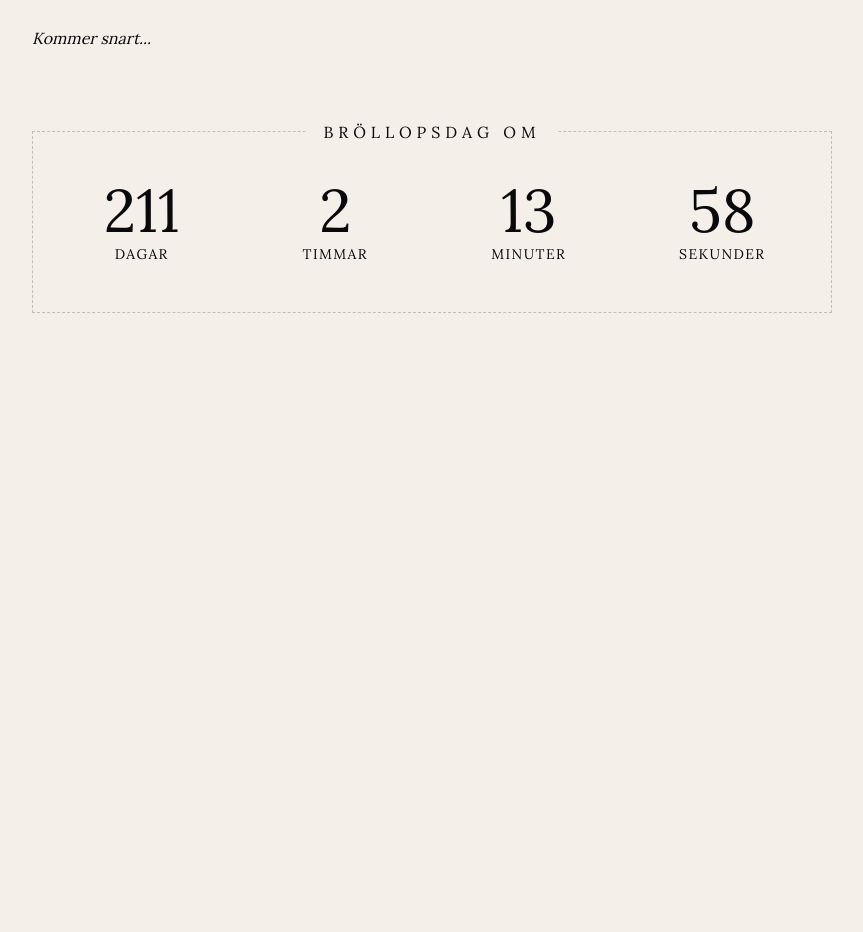
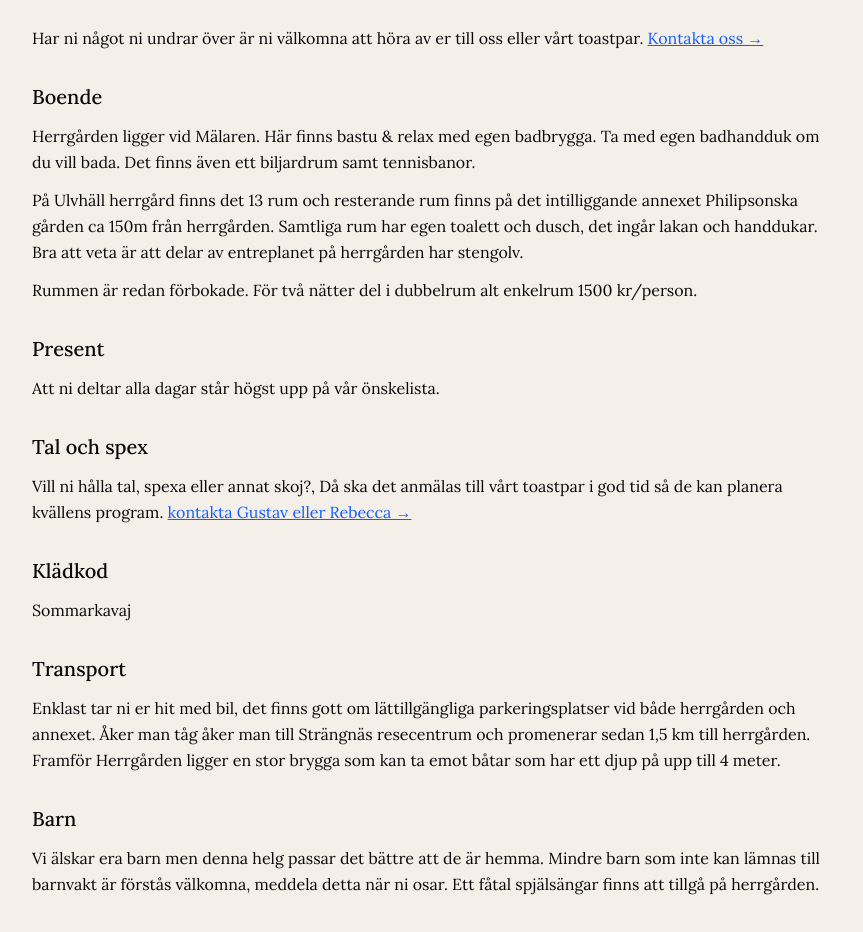
Before and after one commit to simonwallstrom/angelicaochnils, a Next.js app: page /info in a window 1280 px wide. Shown: the part 380-1312 px from the top of the page, without its empty margins (208-1071 px from the left). Before the commit the page ends 800 px from the top, so only its background shows below. Built offline with nearby package versions, Linux system fonts and the light colour scheme.

Commit message:
Added content to info-page

```diff
--- a/src/app/info/page.tsx
+++ b/src/app/info/page.tsx
@@ -1,9 +1,72 @@
+import Link from 'next/link'
+
 export default function Page() {
   return (
     <div className="overflow-hidden border-t border-black/10">
       <div className="">
         <h1 className="mt-6 text-3xl font-medium sm:mt-12">Info</h1>
-        <p className="mt-4 leading-relaxed italic sm:mt-6">Kommer snart...</p>
+        <p className="mt-4 leading-relaxed sm:mt-6">
+          Har ni något ni undrar över är ni välkomna att höra av er till oss eller vårt toastpar.{' '}
+          <Link
+            className="whitespace-nowrap text-blue-600 underline hover:no-underline"
+            href="/kontakt"
+          >
+            Kontakta oss →
+          </Link>
+        </p>
+
+        <h2 className="mt-4 text-xl font-medium sm:mt-8">Boende</h2>
+        <p className="mt-3 leading-relaxed">
+          Herrgården ligger vid Mälaren. Här finns bastu & relax med egen badbrygga. Ta med egen
+          badhandduk om du vill bada. Det finns även ett biljardrum samt tennisbanor.
+        </p>
+        <p className="mt-3 leading-relaxed">
+          På Ulvhäll herrgård finns det 13 rum och resterande rum finns på det intilliggande annexet
+          Philipsonska gården ca 150m från herrgården. Samtliga rum har egen toalett och dusch, det
+          ingår lakan och handdukar. Bra att veta är att delar av entreplanet på herrgården har
+          stengolv.
+        </p>
+        <p className="mt-3 leading-relaxed">
+          Rummen är redan förbokade. För två nätter del i dubbelrum alt enkelrum 1500 kr/person.
+        </p>
+
+        <h2 className="mt-4 text-xl font-medium sm:mt-8">Present</h2>
+        <p className="mt-3 leading-relaxed">
+          Att ni deltar alla dagar står högst upp på vår önskelista.
+        </p>
+
+        <h2 className="mt-4 text-xl font-medium sm:mt-8">Tal och spex</h2>
+        <p className="mt-3 leading-relaxed">
+          Vill ni hålla tal, spexa eller annat skoj?, Då ska det anmälas till vårt toastpar i god
+          tid så de kan planera kvällens program.{' '}
+          <Link className="text-blue-600 underline hover:no-underline" href="/kontakt#toastpar">
+            kontakta Gustav eller Rebecca →
+          </Link>
+        </p>
+
+        <h2 className="mt-4 text-xl font-medium sm:mt-8">Klädkod</h2>
+        <p className="mt-3 leading-relaxed">Sommarkavaj</p>
+
+        <h2 className="mt-4 text-xl font-medium sm:mt-8">Transport</h2>
+        <p className="mt-3 leading-relaxed">
+          Enklast tar ni er hit med bil, det finns gott om lättillgängliga parkeringsplatser vid
+          både herrgården och annexet. Åker man tåg åker man till Strängnäs resecentrum och
+          promenerar sedan 1,5 km till herrgården. Framför Herrgården ligger en stor brygga som kan
+          ta emot båtar som har ett djup på upp till 4 meter.
+        </p>
+
+        <h2 className="mt-4 text-xl font-medium sm:mt-8">Barn</h2>
+        <p className="mt-3 leading-relaxed">
+          Vi älskar era barn men denna helg passar det bättre att de är hemma. Mindre barn som inte
+          kan lämnas till barnvakt är förstås välkomna, meddela detta när ni osar. Ett fåtal
+          spjälsängar finns att tillgå på herrgården.
+        </p>
+
+        <h2 className="mt-4 text-xl font-medium sm:mt-8">Konfetti och fyrverkerier</h2>
+        <p className="mt-3 leading-relaxed">
+          Vem älskar inte konfetti? Men inte idag. Städavgift för konfettibomber eller liknande inne
+          och utanför herrgården är 7500 kr. Fyrverkerier tackar vi ödmjukast nej till.
+        </p>
       </div>
     </div>
   )
--- a/src/app/kontakt/page.tsx
+++ b/src/app/kontakt/page.tsx
@@ -18,7 +18,10 @@ export default function Page() {
           <li>nils.b.norgren@gmail.com</li>
         </ul>
 
-        <div className="mt-8 border-t border-dashed border-black/20 pt-8">
+        <div
+          id="toastpar"
+          className="mt-8 scroll-mt-12 border-t border-dashed border-black/20 pt-8"
+        >
           <div>
             Kontakta vårt toastpar om allt som rör planering kring tal, överraskningar och annat som
             förgyller vår dag.
--- a/src/app/osa/action.ts
+++ b/src/app/osa/action.ts
@@ -32,7 +32,7 @@ export async function createContact(prevState: unknown, formData: FormData) {
     email: submission.value.emailAddress,
     lists: [
       {
-        hash: submission.value.isAttending === 'true' ? 'e7TIsIyJoMJBUXkGzl' : '6hXETqDhd',
+        hash: submission.value.isAttending === 'true' ? 'mE6faz' : 'NWT8nHDA8P',
       },
     ],
     attributes: {
```
